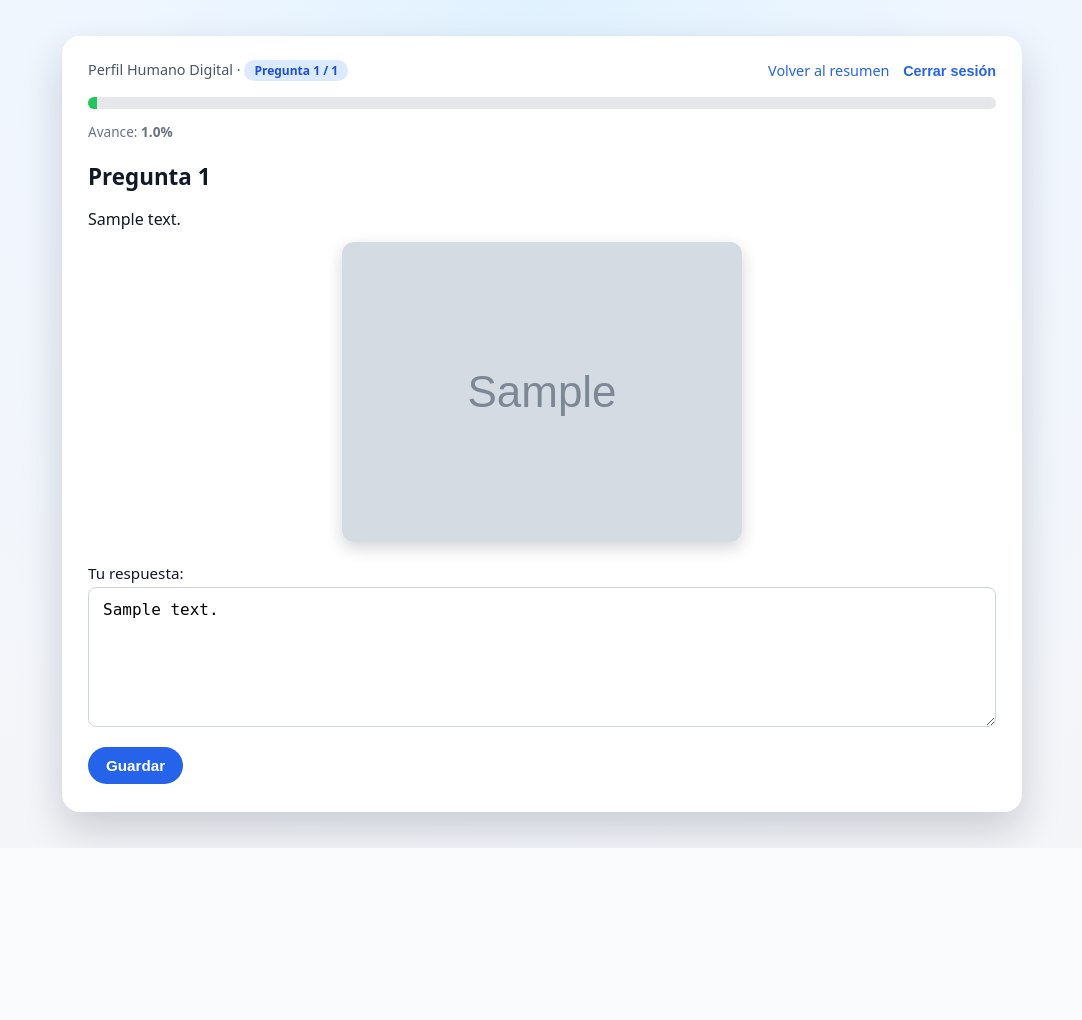
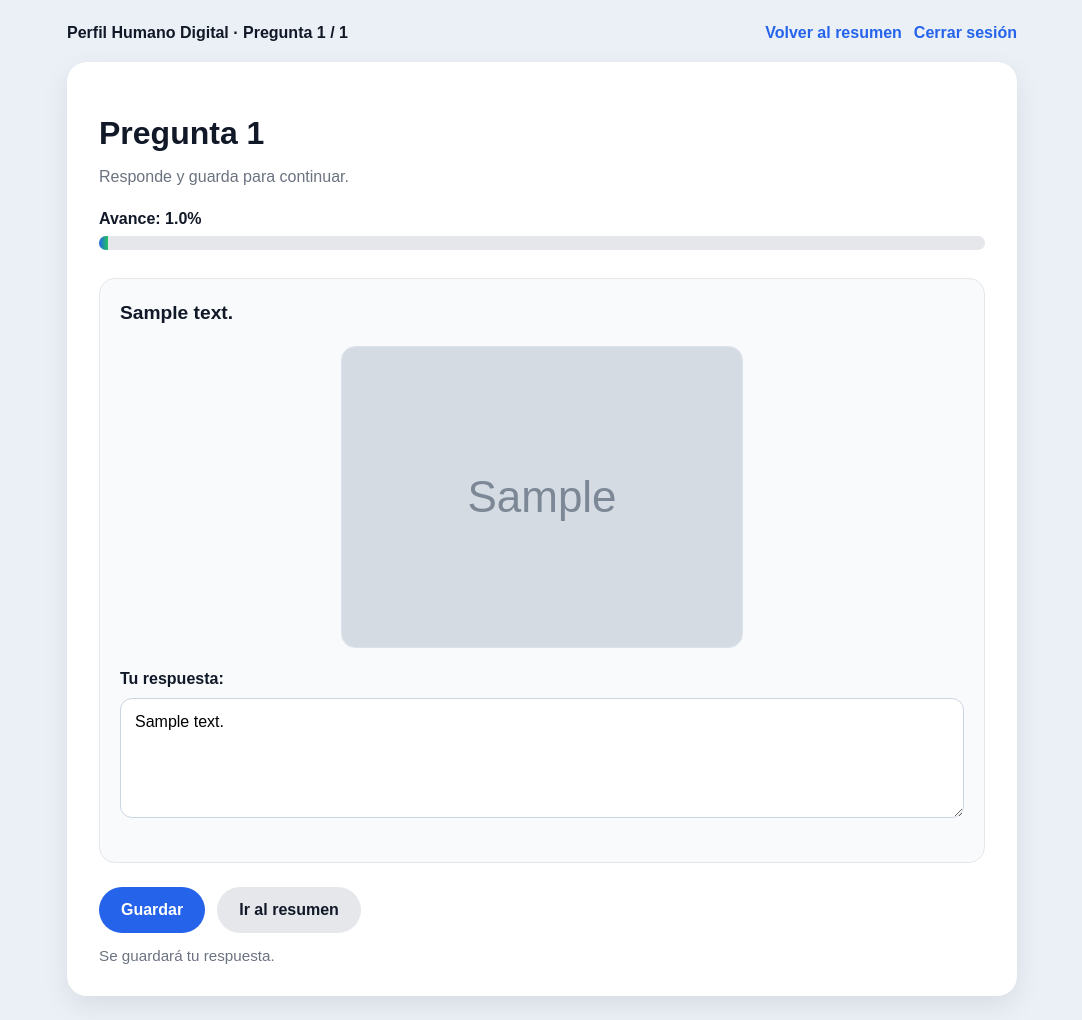
Before and after one commit to dalia-luna/perfil-humano, a Node server app: template views/question.ejs in a window 1280 px wide. Shown: the whole page, without its empty margins (98-1180 px from the left). Before the commit the page ends 848 px from the top, so only its background shows below. Run offline with Node 20, Linux system fonts and the light colour scheme; the template is opened without the code that fills it: most values are stand-ins (such as "Sample title", 1, 10 or a date in 2020); grey boxes marked "Sample" are stand-in pictures; some libraries are stand-ins or nearby versions.

Commit message:
Corrige vistas de preguntas, resumen y guardado

```diff
--- a/views/question.ejs
+++ b/views/question.ejs
@@ -1,107 +1,287 @@
 <!DOCTYPE html>
 <html lang="es">
+<head>
+  <meta charset="UTF-8" />
+  <meta name="viewport" content="width=device-width, initial-scale=1.0" />
+  <title>Pregunta <%= number %> - Perfil Humano Digital</title>
+  <style>
+    * {
+      box-sizing: border-box;
+      font-family: Arial, sans-serif;
+    }
 
-<head>
-  <meta charset="UTF-8">
-  <title>Pregunta <%= number %> - Perfil Humano Digital</title>
-  <link rel="stylesheet" href="/css/styles.css">
+    body {
+      margin: 0;
+      background: #eaf0f6;
+      padding: 24px;
+      color: #111827;
+    }
+
+    .topbar {
+      max-width: 950px;
+      margin: 0 auto 20px auto;
+      display: flex;
+      justify-content: space-between;
+      align-items: center;
+      gap: 12px;
+      flex-wrap: wrap;
+    }
+
+    .topbar-left,
+    .topbar-right {
+      display: flex;
+      gap: 12px;
+      align-items: center;
+      flex-wrap: wrap;
+    }
+
+    .topbar a {
+      text-decoration: none;
+      color: #2563eb;
+      font-weight: bold;
+    }
+
+    .container {
+      max-width: 950px;
+      margin: 0 auto;
+      background: #fff;
+      border-radius: 20px;
+      padding: 32px;
+      box-shadow: 0 10px 28px rgba(0, 0, 0, 0.08);
+    }
+
+    h1 {
+      margin-bottom: 8px;
+      font-size: 2rem;
+    }
+
+    .subtitle {
+      color: #6b7280;
+      margin-bottom: 24px;
+    }
+
+    .progress-wrap {
+      margin-bottom: 28px;
+    }
+
+    .progress-label {
+      margin-bottom: 8px;
+      font-weight: bold;
+    }
+
+    .progress-bar {
+      width: 100%;
+      height: 14px;
+      background: #e5e7eb;
+      border-radius: 999px;
+      overflow: hidden;
+    }
+
+    .progress-fill {
+      height: 100%;
+      background: linear-gradient(90deg, #2563eb, #22c55e);
+    }
+
+    .question-box {
+      margin-bottom: 24px;
+      padding: 20px;
+      border-radius: 16px;
+      background: #f8fafc;
+      border: 1px solid #e5e7eb;
+    }
+
+    .question-text {
+      font-size: 1.2rem;
+      font-weight: bold;
+      margin-bottom: 18px;
+      line-height: 1.5;
+    }
+
+    .question-image {
+      margin: 14px 0 18px 0;
+      text-align: center;
+    }
+
+    .question-image img {
+      max-width: 100%;
+      border-radius: 14px;
+      border: 1px solid #dbe3ea;
+      background: #fff;
+    }
+
+    label {
+      display: block;
+      margin-bottom: 10px;
+      font-weight: bold;
+    }
+
+    textarea,
+    select,
+    input[type="text"] {
+      width: 100%;
+      padding: 14px;
+      border-radius: 12px;
+      border: 1px solid #cbd5e1;
+      font-size: 1rem;
+      margin-bottom: 20px;
+    }
+
+    textarea {
+      min-height: 120px;
+      resize: vertical;
+    }
+
+    .radio-group {
+      display: grid;
+      gap: 12px;
+      margin-bottom: 24px;
+    }
+
+    .radio-item {
+      display: flex;
+      align-items: center;
+      gap: 10px;
+      padding: 12px 14px;
+      border: 1px solid #dbe3ea;
+      border-radius: 12px;
+      background: #fff;
+    }
+
+    .radio-item label {
+      margin: 0;
+      font-weight: normal;
+      cursor: pointer;
+      width: 100%;
+    }
+
+    .actions {
+      display: flex;
+      gap: 12px;
+      flex-wrap: wrap;
+      margin-top: 8px;
+    }
+
+    button,
+    .secondary-link {
+      padding: 14px 22px;
+      border: none;
+      border-radius: 999px;
+      font-size: 1rem;
+      font-weight: bold;
+      cursor: pointer;
+      text-decoration: none;
+      display: inline-block;
+    }
+
+    button {
+      background: #2563eb;
+      color: white;
+    }
+
+    button:hover {
+      background: #1d4ed8;
+    }
+
+    .secondary-link {
+      background: #e5e7eb;
+      color: #111827;
+    }
+
+    .helper {
+      margin-top: 14px;
+      color: #6b7280;
+      font-size: 0.95rem;
+    }
+  </style>
 </head>
-
-<body class="page-main">
-  <div class="main-card">
-    <header class="top-bar">
-      <div class="top-bar-title">
-        Perfil Humano Digital ·
-        <span class="pill">Pregunta <%= number %> / <%= totalQuestions %></span>
-      </div>
-      <nav class="top-bar-actions">
-        <a href="<%= mode === 'edit' ? '/edit-answers' : '/instructions' %>" class="secondary-link">
-          <%= mode==='edit' ? 'Volver a editar respuestas' : 'Volver al resumen' %>
-        </a>
-        <form action="/logout" method="GET" style="display:inline; margin-left: 10px;">
-          <button type="submit" class="link-button">Cerrar sesión</button>
-        </form>
-      </nav>
-    </header>
-
-    <section class="question-header">
-      <div class="question-progress-wrapper">
-        <div class="progress progress-large">
-          <div class="progress-bar" style="width: <%= progressPercent %>%;"></div>
-        </div>
-        <p class="progress-text">
-          Avance: <strong>
-            <%= progressPercent.toFixed(1) %>%
-          </strong>
-        </p>
+<body>
+  <div class="topbar">
+    <div class="topbar-left">
+      <strong>Perfil Humano Digital · Pregunta <%= number %> / <%= totalQuestions %></strong>
     </div>
 
-      <h1>Pregunta <%= number %>
-      </h1>
-      <p class="question-text">
-        <%= question.text %>
-      </p>
+    <div class="topbar-right">
+      <a href="<%= mode === 'edit' ? '/questionnaire/edit-answers' : '/questionnaire/instructions' %>">
+        <%= mode === 'edit' ? 'Volver a editar respuestas' : 'Volver al resumen' %>
+      </a>
+      <a href="/logout">Cerrar sesión</a>
+    </div>
+  </div>
+
+  <div class="container">
+    <h1>Pregunta <%= number %></h1>
+    <p class="subtitle">Responde y guarda para continuar.</p>
+
+    <div class="progress-wrap">
+      <div class="progress-label">Avance: <%= progressPercent.toFixed(1) %>%</div>
+      <div class="progress-bar">
+        <div class="progress-fill" style="width: <%= progressPercent %>%;"></div>
+      </div>
+    </div>
+
+    <form action="/questionnaire/question/<%= number %>" method="POST">
+      <input type="hidden" name="mode" value="<%= mode %>" />
+
+      <div class="question-box">
+        <div class="question-text"><%= question.text %></div>
+
         <% if (question.image) { %>
-        <div class="question-image-wrapper">
-          <img src="<%= question.image %>" alt="Ilustración de la pregunta <%= number %>" class="question-image">
+          <div class="question-image">
+            <img src="<%= question.image %>" alt="Imagen de apoyo de la pregunta" />
           </div>
         <% } %>
 
-    </section>
-
-    <section class="question-body">
-      <form method="POST" action="/question/<%= number %>" class="form">
-        <!-- Indicador de modo (normal vs edición) -->
-        <input type="hidden" name="mode" value="<%= mode %>">
-
-        <% if (question.type==='select' ) { %>
-          <label>Selecciona la opción que mejor te describe:
-            <select name="answer" class="select-control" required>
+        <% if (question.type === 'select') { %>
+          <label for="answer">Selecciona la opción que mejor te describe:</label>
+          <select id="answer" name="answer" required>
             <option value="">Selecciona una opción...</option>
             <% question.options.forEach(function(opt) { %>
-                <option value="<%= opt %>" <%=existingAnswer===opt ? 'selected' : '' %>><%= opt %>
-                </option>
+              <option value="<%= opt %>" <%= existingAnswer === opt ? 'selected' : '' %>><%= opt %></option>
             <% }); %>
           </select>
-          </label>
-          <% } else if (question.type==='radio' ) { %>
-            <fieldset class="option-list">
-              <legend>Selecciona la opción que mejor te describe:</legend>
-              <% question.options.forEach(function(opt) { %>
-                <label class="radio-item">
-                  <input type="radio" name="answer" value="<%= opt %>" <%=existingAnswer===opt ? 'checked' : '' %>
+
+        <% } else if (question.type === 'radio') { %>
+          <label>Selecciona la opción que mejor te describe:</label>
+          <div class="radio-group">
+            <% question.options.forEach(function(opt, index) { %>
+              <div class="radio-item">
+                <input
+                  type="radio"
+                  id="opt_<%= index %>"
+                  name="answer"
+                  value="<%= opt %>"
+                  <%= existingAnswer === opt ? 'checked' : '' %>
                   required
-                  >
-                  <span>
-                    <%= opt %>
-                  </span>
-                </label>
+                />
+                <label for="opt_<%= index %>"><%= opt %></label>
+              </div>
             <% }); %>
-            </fieldset>
+          </div>
+
         <% } else { %>
-              <!-- Fallback por si en el futuro agregas otro tipo -->
-              <label>Tu respuesta:
-                <textarea name="answer" rows="6" required><%= existingAnswer %></textarea>
-              </label>
+          <label for="answer">Tu respuesta:</label>
+          <textarea id="answer" name="answer" required><%= existingAnswer || '' %></textarea>
         <% } %>
+      </div>
 
-                <div class="question-actions">
-                  <button type="submit" class="primary-button">
-                    <%= number===totalQuestions && mode==='normal' ? 'Guardar y finalizar' : 'Guardar' %>
+      <div class="actions">
+        <button type="submit">
+          <%= number === totalQuestions && mode === 'normal' ? 'Guardar y finalizar' : 'Guardar' %>
         </button>
-                  <% if (mode==='normal' && number < totalQuestions) { %>
-                    <span class="hint-text">
+
+        <a class="secondary-link" href="/questionnaire/edit-answers">Ir al resumen</a>
+      </div>
+
+      <div class="helper">
+        <% if (mode === 'normal' && number < totalQuestions) { %>
           Se guardará tu respuesta y continuarás con la siguiente pregunta.
-                    </span>
-                    <% } else if (mode==='edit' ) { %>
-                      <span class="hint-text">
+        <% } else if (mode === 'edit') { %>
           Se guardará tu cambio y regresarás al panel de edición de respuestas.
-                      </span>
+        <% } else { %>
+          Se guardará tu respuesta.
         <% } %>
       </div>
     </form>
-    </section>
   </div>
 </body>
-
 </html>
```
Also changed, not shown: views/edit-answers.ejs (+146 -40 lines), views/instructions.ejs (+28 -22 lines). Lines whose indentation alone changed are shown as unchanged.
